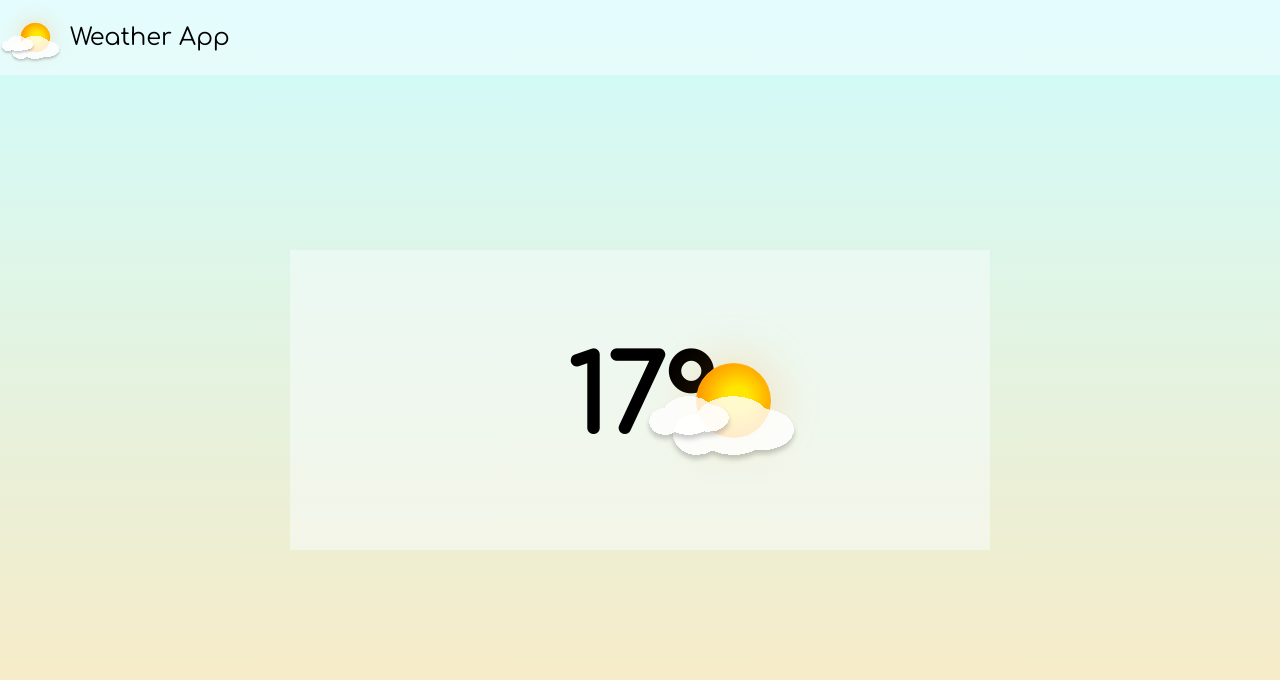
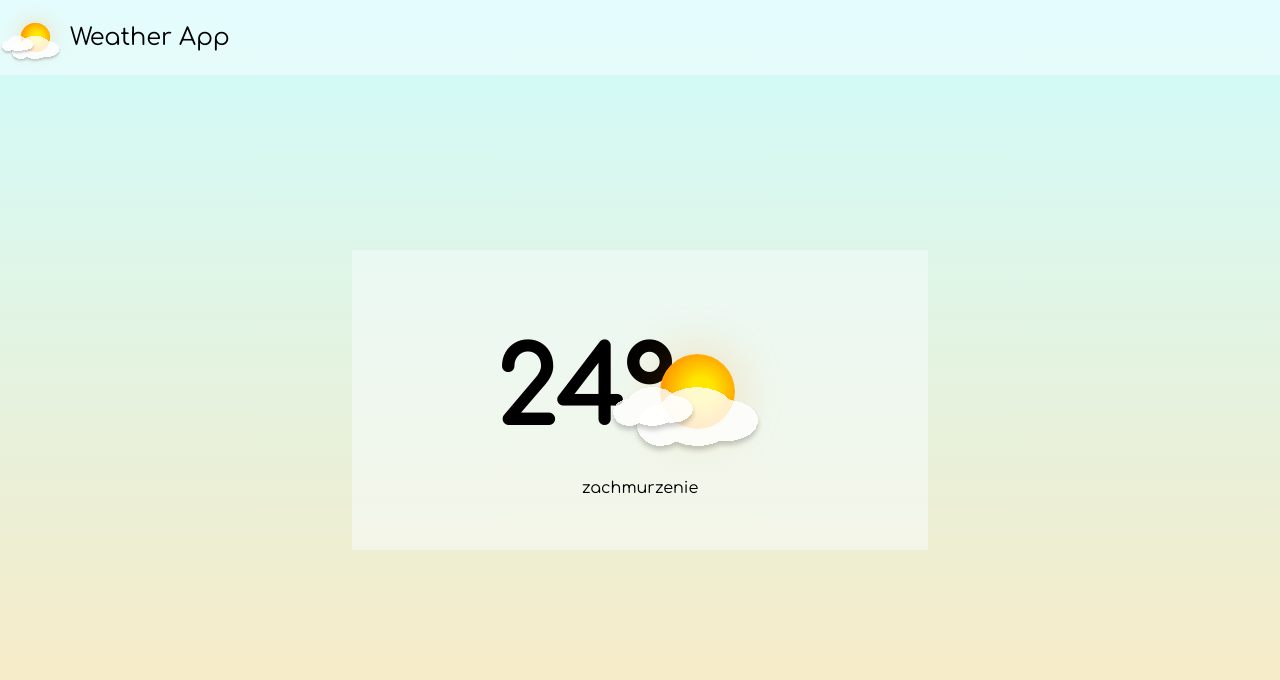
Before and after one commit to ProfVHS/weather-app, a React (Vite) app: page / in a window 1280 px wide. Shown: the top 680 px of the page. Built offline with nearby package versions, Linux system fonts and the light colour scheme.

Commit message:
today temperature and condition component

```diff
--- a/src/App.css
+++ b/src/App.css
@@ -22,24 +22,31 @@
 }
 
 .today-weather {
-  width: 700px;
+  width: 45%;
   height: 300px;
   background: rgba(250, 254, 255, 0.5);
 
   display: flex;
+  flex-direction: column;
   justify-content: center;
   align-items: center;
 }
 
 .today-weather__temperature {
+  display: flex;
+  justify-content: center;
+  align-items: center;
+  gap: 0;
+}
+.today-weather__temperature__data {
   font-size: 104px;
   font-weight: bold;
   z-index: 1;
 }
 
-.today-weather__icon {
-  position: absolute;
+.today-weather__temperature__icon {
+  position: relative;
   z-index: 2;
 
-  margin-left: 185px;
+  margin-left: -4em;
 }
--- a/src/App.tsx
+++ b/src/App.tsx
@@ -14,7 +14,7 @@ function App() {
 
       <div className="wrapper">
         <div className="today-weather">
-          <Temperature />
+          <Temperature temperature={24} condition="zachmurzenie" />
         </div>
       </div>
     </>
--- a/src/components/Temperature.tsx
+++ b/src/components/Temperature.tsx
@@ -2,11 +2,19 @@ import React from "react";
 
 import SunCloudly from "../assets/images/sun-cloudly.svg";
 
-function Temperature() {
+interface TemperatureProps {
+  temperature: number;
+  condition: string;
+}
+
+function Temperature({ temperature, condition }: TemperatureProps) {
   return (
     <>
-      <div className="today-weather__temperature">17°</div>
-      <img src={SunCloudly} className="today-weather__icon" />
+      <div className="today-weather__temperature">
+        <div className="today-weather__temperature__data">{temperature}°</div>
+        <img src={SunCloudly} className="today-weather__temperature__icon" />
+      </div>
+      <span>{condition}</span>
     </>
   );
 }
```
Also changed, not shown: src/components/Humidity.tsx (added, +7 -0 lines).
